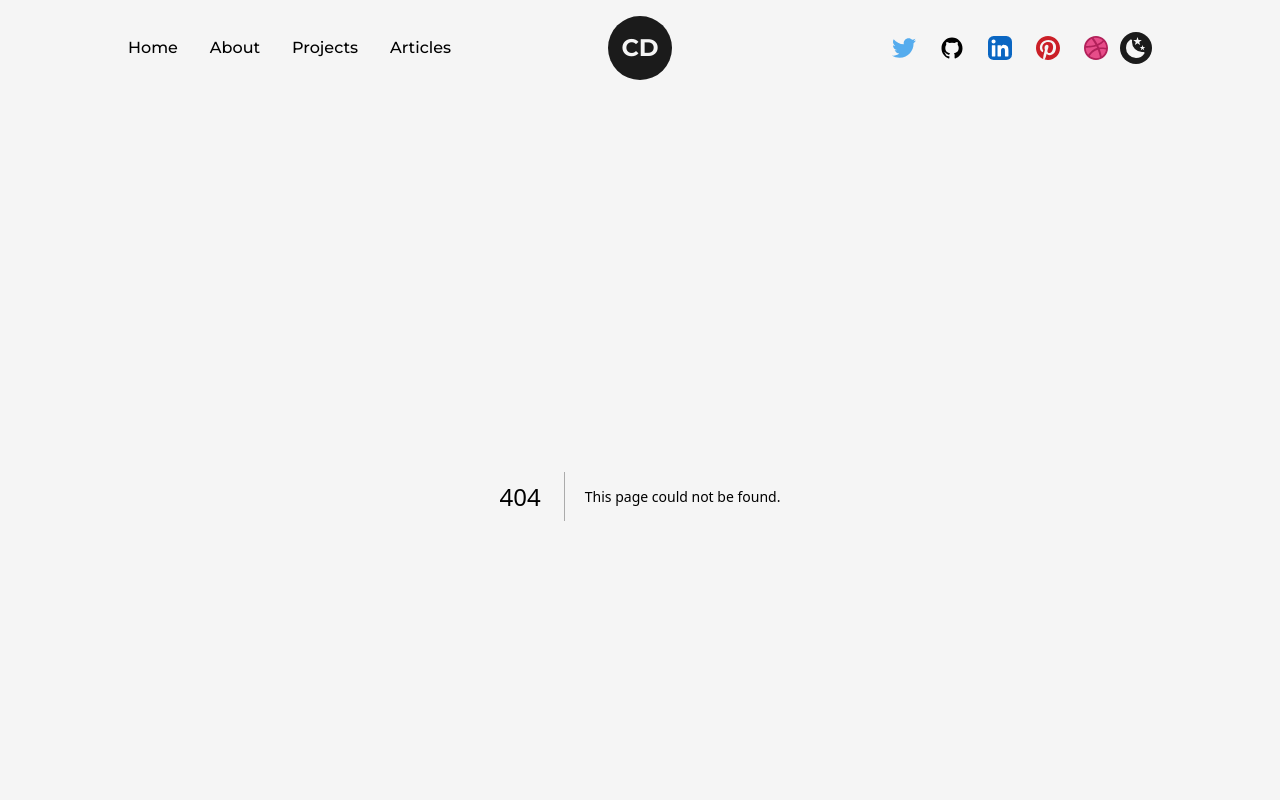
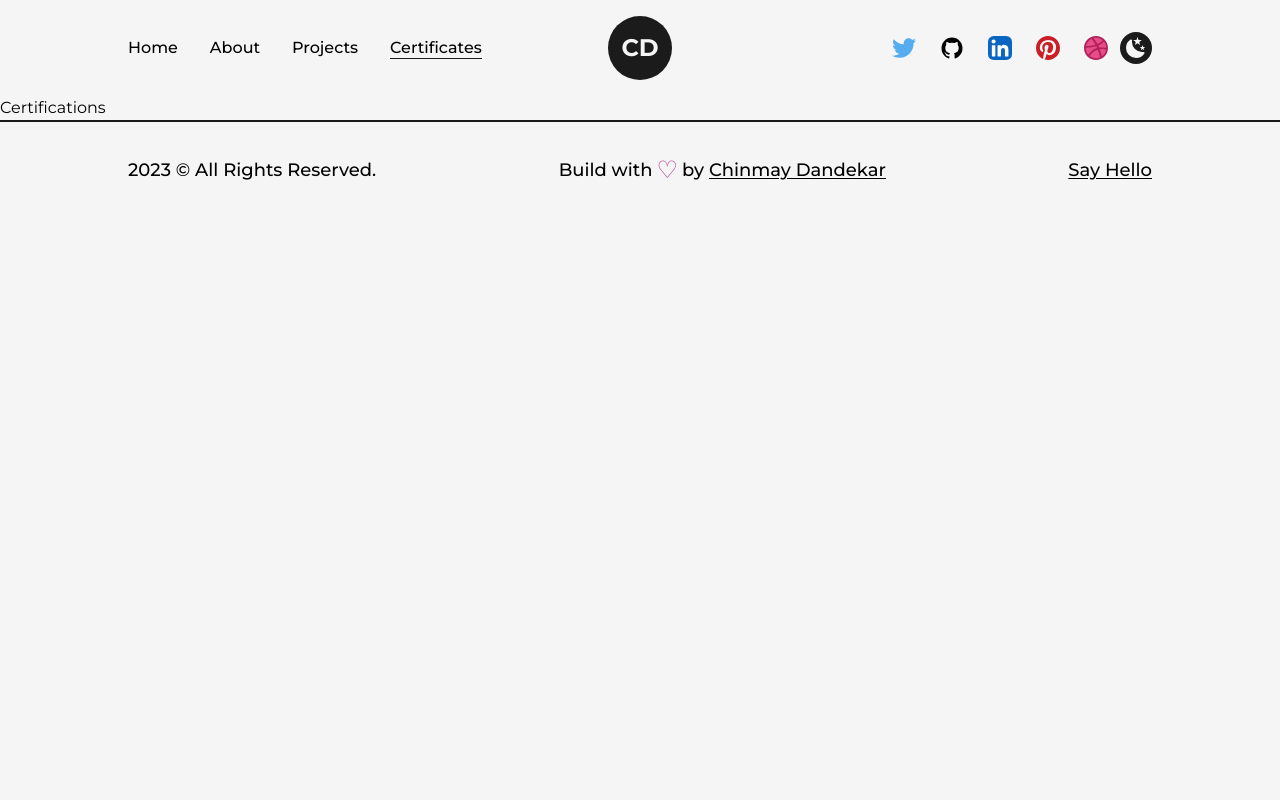
Before and after one commit to ChinmayDandekar/NextJs-Portfolio, a Next.js app: page /certificates in a window 1280 px wide. Before the commit this address had no page. Shown: the top 800 px of the page. Built offline with nearby package versions, Linux system fonts and the light colour scheme.

Commit message:
minor fixes

```diff
--- a/src/components/Layout.jsx
+++ b/src/components/Layout.jsx
@@ -2,7 +2,7 @@ import React from 'react'
 
 const Layout = ({children, className}) => {
   return (
-      <div className={`w-full h-full inline-block z-0 bg-light p-32 dark:bg-dark xl:p-24 lg:p-16 md:p-12 sm:p-8 ${className}`}>
+      <div className={`w-full h-full inline-block z-0 bg-light p-32  dark:bg-dark xl:p-24 lg:p-16 md:p-12 sm:p-8 ${className}`}>
           {children}
       </div>
   )
--- a/src/components/NavBar.jsx
+++ b/src/components/NavBar.jsx
@@ -64,7 +64,8 @@ const NavBar = () => {
           <CustomLink href='/' title="Home" className='mr-4' />
           <CustomLink href='/about' title="About" className='mx-4' />
           <CustomLink href='/projects' title="Projects" className='mx-4' />
-          <CustomLink href='/articles' title="Articles" className='mx-4' />
+          {/* <CustomLink href='/articles' title="Articles" className='mx-4' /> */}
+          <CustomLink href='/certificates' title="Certificates" className='ml-4' />
           {/* <CustomLink href='/contact' title="Contact" className='ml-4' /> */}
         </nav>
 
@@ -132,7 +133,8 @@ const NavBar = () => {
           <CustomMobileLink href='/' title="Home" className='' toggle={handleClick} />
           <CustomMobileLink href='/about' title="About" className='' toggle={handleClick} />
           <CustomMobileLink href='/projects' title="Projects" className='' toggle={handleClick} />
-          <CustomMobileLink href='/articles' title="Articles" className='' toggle={handleClick} />
+          {/* <CustomMobileLink href='/articles' title="Articles" className='' toggle={handleClick} /> */}
+          <CustomMobileLink href='/certificates' title="Certificates" className='' toggle={handleClick} />
         </nav>
 
         <nav className='flex items-center justify-center flex-wrap mt-2 '>
--- /dev/null
+++ b/src/pages/certificates.jsx
@@ -0,0 +1,9 @@
+import React from 'react'
+
+const Certifications = () => {
+	return (
+		<div>Certifications</div>
+	)
+}
+
+export default Certifications
```
